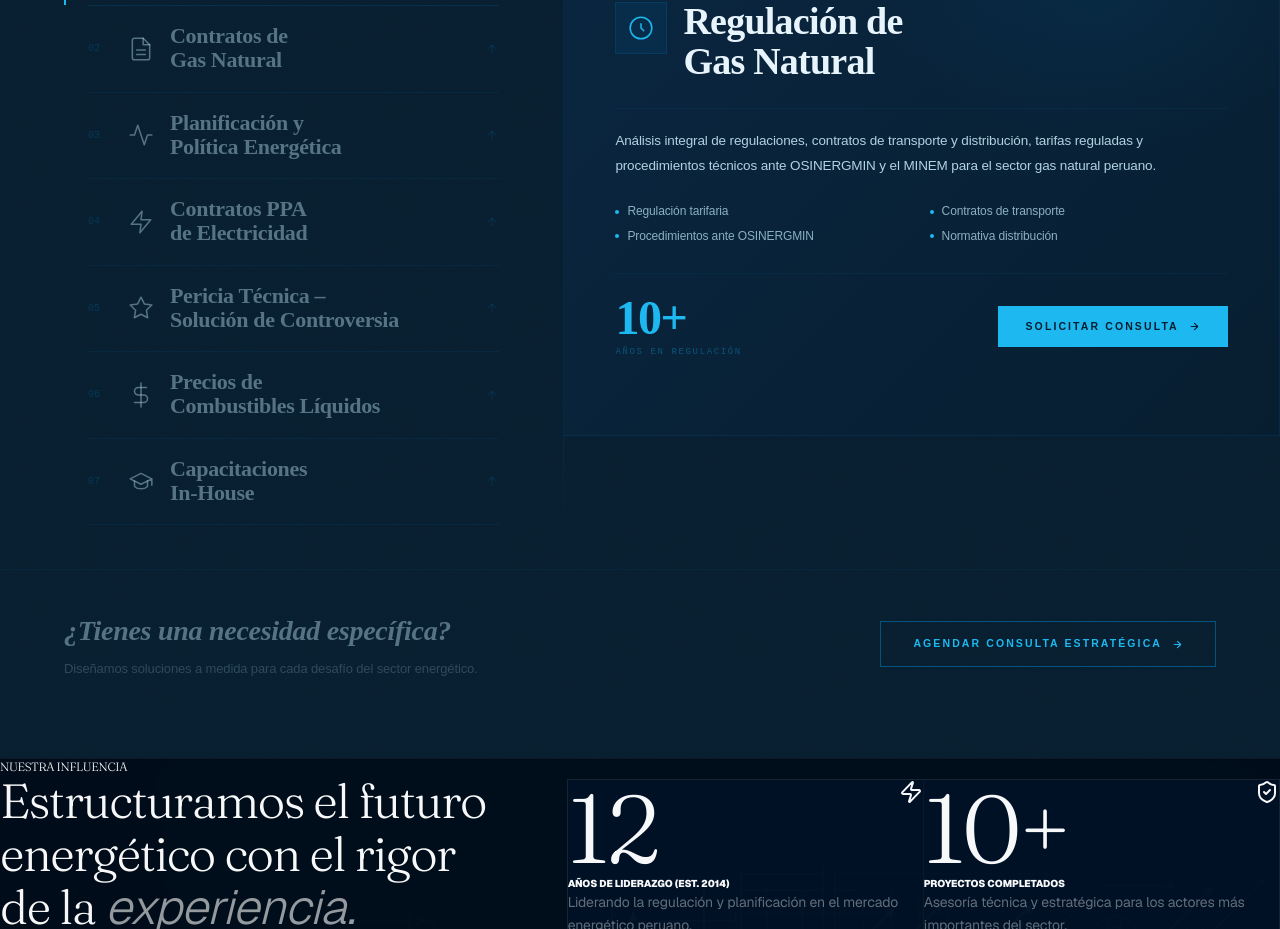
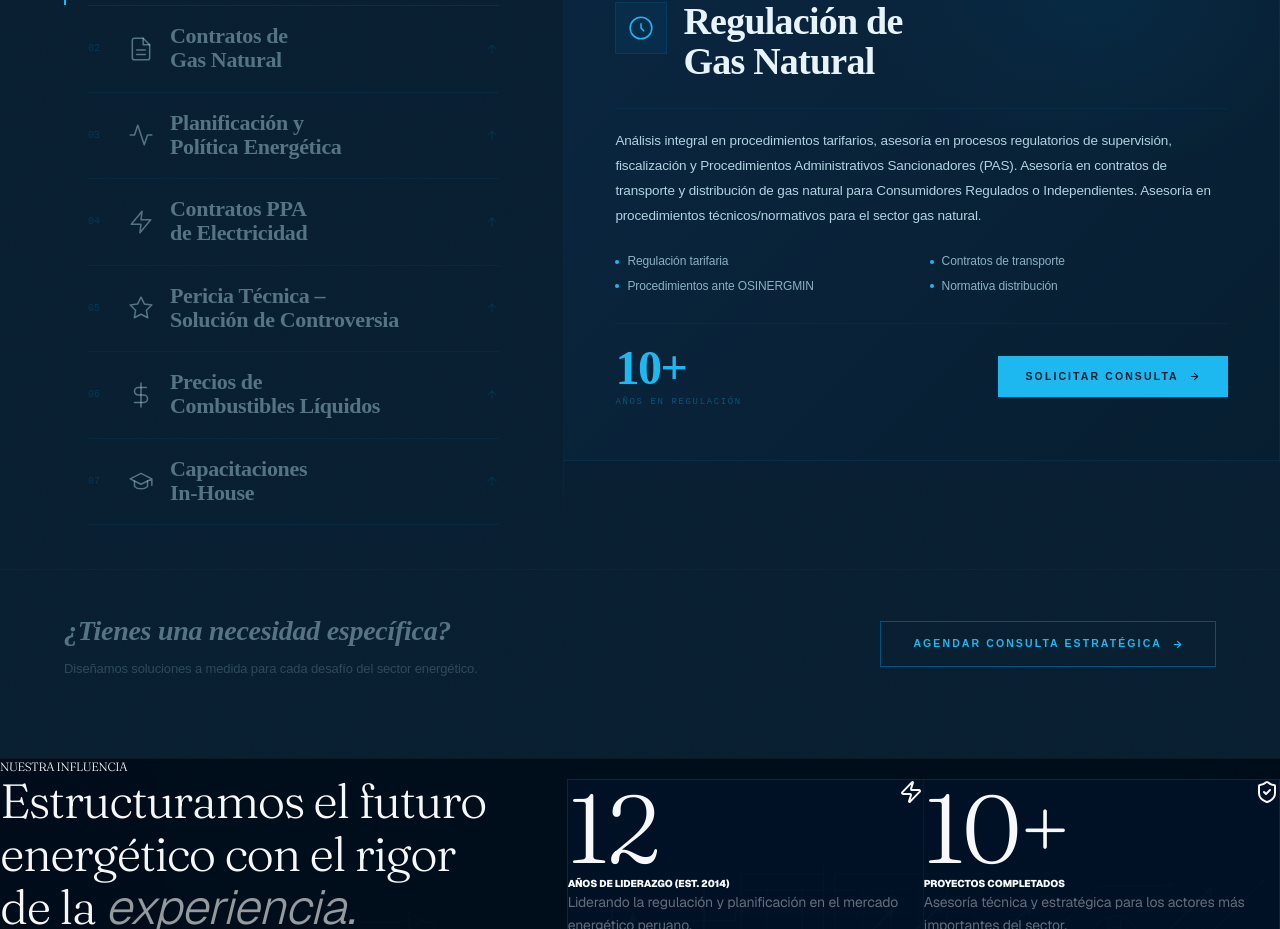
Before and after one commit to ErikGarNV/Laeq-actualizado, a React (Vite) app: page / in a window 1280 px wide. Shown: the part 1260-2189 px from the top of the page. Built offline with nearby package versions, Linux system fonts and the light colour scheme.

Commit message:
Fix: corrección de sintaxis en App.jsx y actualización de componentes

```diff
--- a/src/components/Services.jsx
+++ b/src/components/Services.jsx
@@ -29,7 +29,7 @@ const SVC = [
     title: 'Regulación de\nGas Natural',
     tag: 'Gas Natural',
     short: 'Marco regulatorio y normativo del sector gas natural.',
-    detail: 'Análisis integral de regulaciones, contratos de transporte y distribución, tarifas reguladas y procedimientos técnicos ante OSINERGMIN y el MINEM para el sector gas natural peruano.',
+    detail: 'Análisis integral en procedimientos tarifarios, asesoría en procesos regulatorios de supervisión, fiscalización y Procedimientos Administrativos Sancionadores (PAS). Asesoría en contratos de transporte y distribución de gas natural para Consumidores Regulados o Independientes. Asesoría en procedimientos técnicos/normativos para el sector gas natural.',
     bullets: ['Regulación tarifaria', 'Contratos de transporte', 'Procedimientos ante OSINERGMIN', 'Normativa distribución'],
     kpi: { val: '10+', label: 'Años en regulación' },
     icon: <svg width="26" height="26" viewBox="0 0 24 24" fill="none" stroke="currentColor" strokeWidth="1.4" strokeLinecap="round" strokeLinejoin="round"><path d="M12 2a10 10 0 1 0 0 20A10 10 0 0 0 12 2z"/><path d="M12 8v4l2.5 2.5"/></svg>,
```
